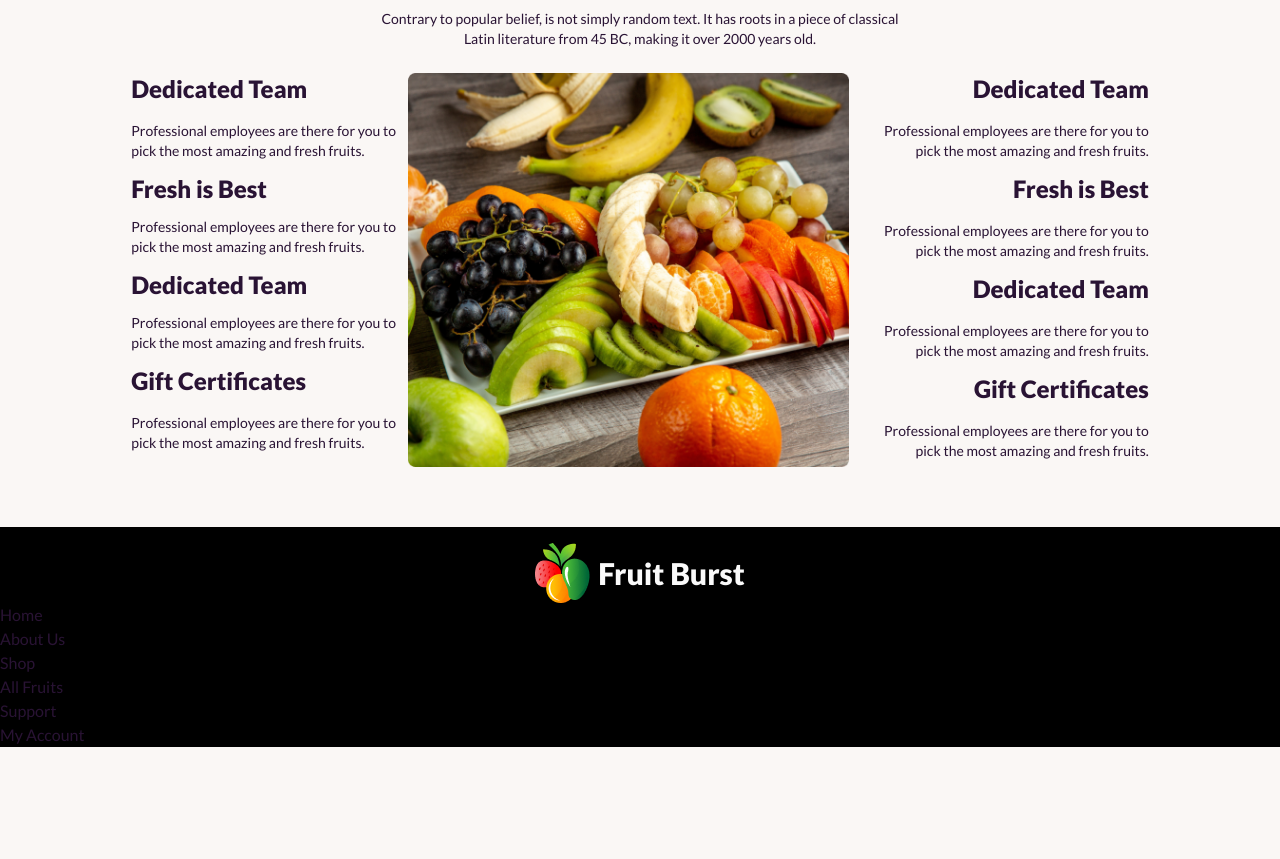
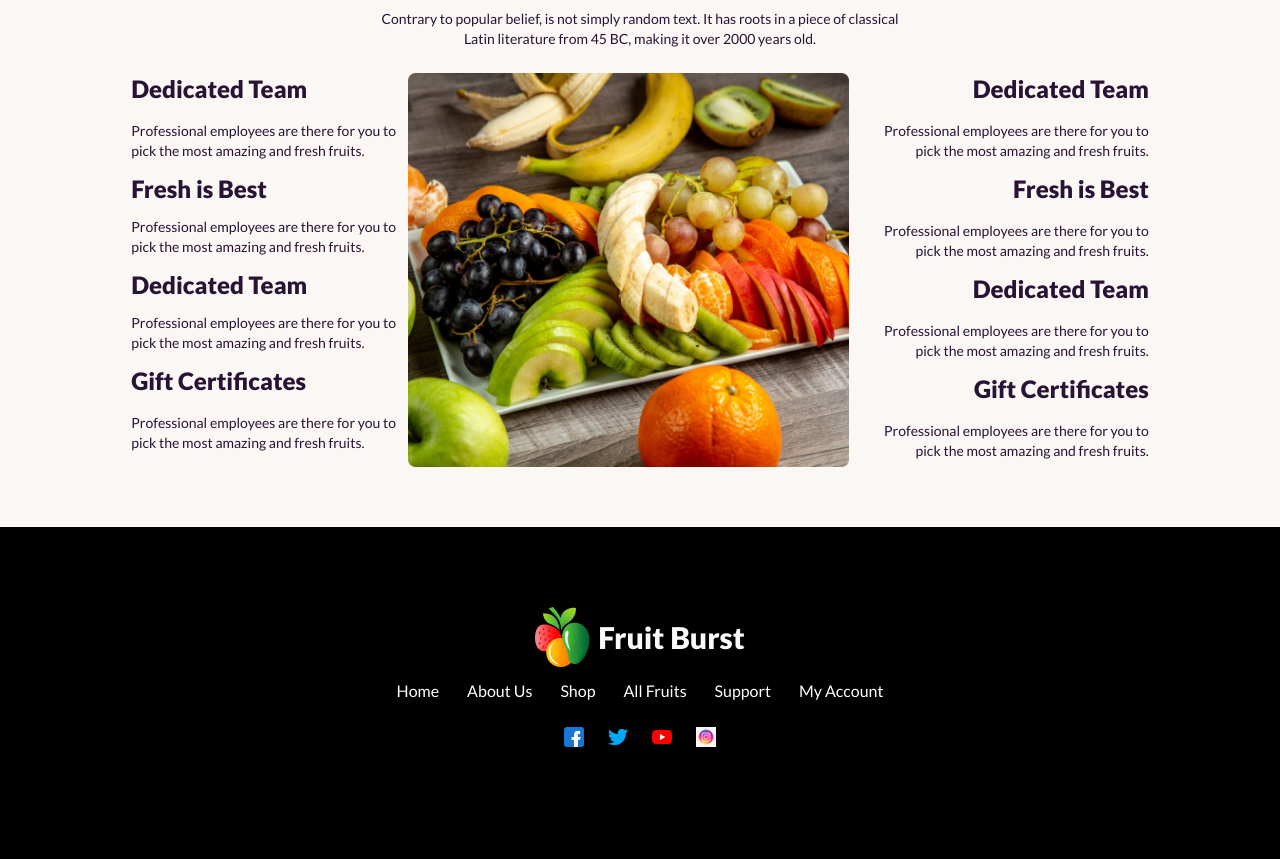
Before and after one commit to mariful999/assaigment-3, a plain HTML site: page index.html in a window 1280 px wide. Shown: the part 1884-2743 px from the top of the page. Before the commit the page ends 2631 px from the top, so only its background shows below. Drawn offline with nearby package versions, Linux system fonts and the light colour scheme.

Commit message:
footer section

```diff
--- a/index.html
+++ b/index.html
@@ -43,7 +43,7 @@
             <h1 class="text-3xl font-bold">Fruit Burst</h1>
           </div>
           <div class="navbar-end">
-            <div class="flex-none gap-2">
+            <div class=" flex-none gap-2">
               <div class="form-control">
                 <input
                   type="text"
@@ -158,7 +158,7 @@
                 <input type="radio" name="rating-2" class="mask mask-star-2 bg-orange-400" />
               </div>
             </div>
-            <a href="">Details</a>
+            <a class="hover:text-red-600" href="">Details</a>
           </div>
         </div>
         <div class="card w-96 bg-base-100 shadow-xl">
@@ -178,7 +178,7 @@
               </div>
 
             </div>
-            <a href="">Details</a>
+            <a class="hover:text-red-600" href="">Details</a>
           </div>
         </div>
         <div class="card w-96 bg-base-100 shadow-xl">
@@ -198,7 +198,7 @@
               </div>
 
             </div>
-            <a href="">Details</a>
+            <a class="hover:text-red-600" href="">Details</a>
           </div>
         </div>
         <div class="card w-96 bg-base-100 shadow-xl">
@@ -218,7 +218,7 @@
               </div>
 
             </div>
-            <a href="">Details</a>
+            <a class="hover:text-red-600" href="">Details</a>
           </div>
         </div>
       </div>
@@ -319,19 +319,27 @@
 
   <footer class="bg-black">
     <div>
-          <div class="flex justify-center text-zinc-50 pt-4 items-center gap-2">
+          <div class="flex justify-center text-zinc-50 pt-20 items-center gap-2">
             <img src="./images/logo.png" alt="" />
             <h1 class="text-3xl font-bold">Fruit Burst</h1>
           </div>
     </div>
-    <div>
-      <p>Home</p>
-      <p>About Us</p>
-      <p>Shop </p>
-      <p>All Fruits</p>
-      <p>Support</p>
-      <p>My Account</p>
+    <div class=" md:flex justify-center gap-7 mt-3 text-white">
+      <a href="">Home</a>
+      <a href="">About Us</a>
+      <a href="">Shop</a>
+      <a href="">All Fruits</a>
+      <a href="">Support</a>
+      <a href="">My Account</a>
     </div>
-    <div></div>
+    <div >
+      <!-- logo -->
+          <div class="flex justify-center gap-6 mt-6 pb-28">
+            <a href=""><img class= "w-5" src="./images/facebook.png" alt=""></a>
+            <a href=""><img class= "w-5" src="./images/twiter.png" alt=""></a>
+            <a href=""><img class= "w-5" src="./images/youtube.png" alt=""></a>
+            <a href=""><img class= "w-5" src="./images/v982-d3-04.jpg" alt=""></a>
+          </div>
+    </div>
   </footer>
 </html>
```
